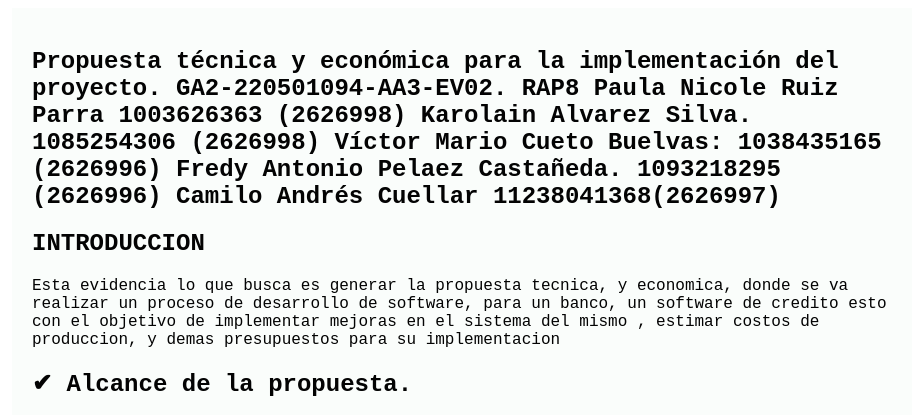
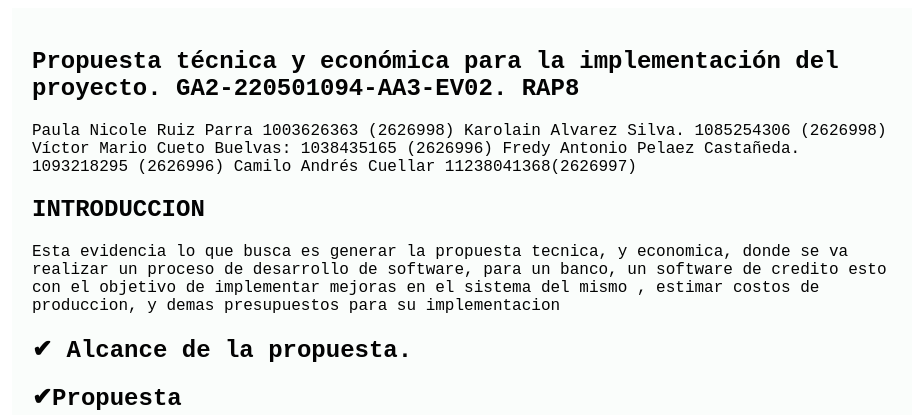
Before and after one commit to SenaSoftware/GA2220501094AA3EV02RAP8, a plain HTML site: page index.html in a window 1280 px wide. Shown: the top 415 px of the page, without its empty margins (178-1095 px from the left). Drawn offline with Linux system fonts and the light colour scheme.

Commit message:
Update index.html

```diff
--- a/index.html
+++ b/index.html
@@ -13,11 +13,12 @@
         <section>
             <div class="container">
                 <h1>Propuesta técnica y económica para la implementación del proyecto. GA2-220501094-AA3-EV02. RAP8
-                Paula Nicole Ruiz Parra 1003626363 (2626998)
+                </h1>
+                <p>Paula Nicole Ruiz Parra 1003626363 (2626998)
                 Karolain Alvarez Silva. 1085254306 (2626998)
                 Víctor Mario Cueto Buelvas: 1038435165 (2626996)
                 Fredy Antonio Pelaez Castañeda. 1093218295 (2626996)
-                Camilo Andrés Cuellar 11238041368(2626997)</h1>
+                Camilo Andrés Cuellar 11238041368(2626997)</p>
                 <h1>INTRODUCCION</h1>
                 <p>Esta evidencia lo que busca es generar la propuesta tecnica, y economica,
                     donde se va realizar un proceso de desarrollo de software, para un banco,
```
